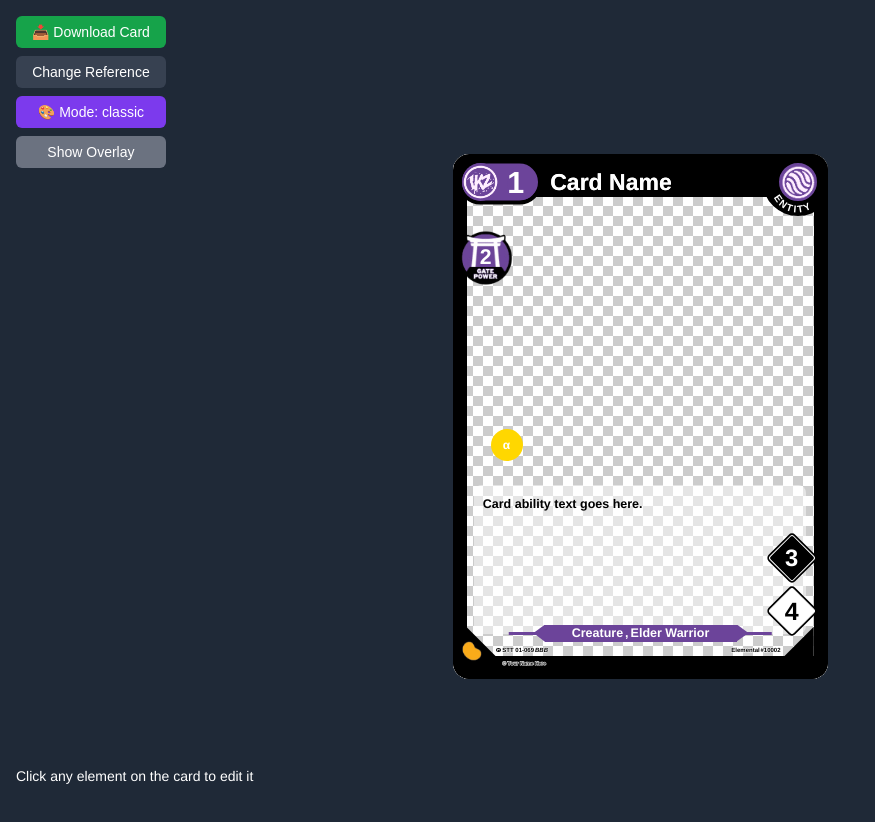
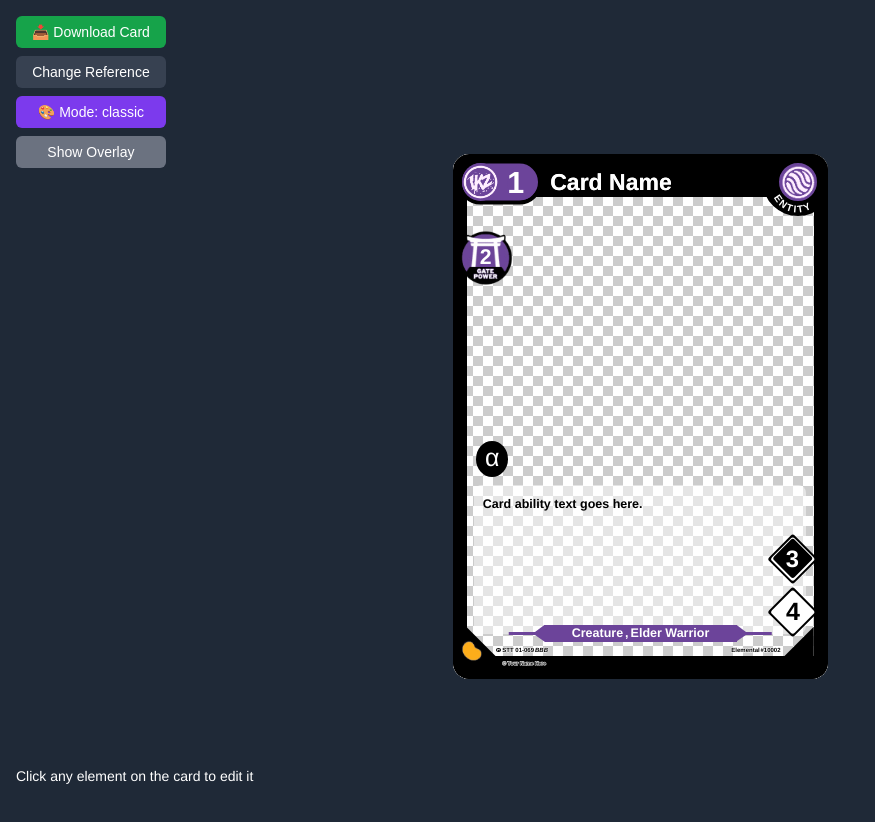
Before and after one commit to andrewtheiss/TCGMaker, a React (Vite) app: page / in a window 1280 px wide. Both pictures are taken after a click on the button "Hide Overlay". Shown: the top 822 px of the page, without its empty margins (0-875 px from the left). Built offline with nearby package versions, Linux system fonts and the light colour scheme.

Commit message:
About to do small adjustments to everything

```diff
--- a/src/CardCreator.jsx
+++ b/src/CardCreator.jsx
@@ -36,6 +36,8 @@ const CardCreator = () => {
     footerCenter: 'BBB',
     footerRarity: 'U',
     copyrightText: 'Your Name Here',
+    raritySymbol: 'α',
+    showRarityStamp: true,
     elementMode: 'classic',
     circularText: 'ENTITY',
     showLeftIcons: true,
@@ -144,7 +146,12 @@ const CardCreator = () => {
           backgroundColor: null,
           logging: false,
           useCORS: true,
-          allowTaint: true
+          allowTaint: true,
+          ignoreElements: (element) => {
+            // Ignore edit panel and overlay elements
+            return element.classList.contains('edit-panel') ||
+                   element.style.zIndex > 1020;
+          }
         });
 
         const link = document.createElement('a');
@@ -181,16 +188,21 @@ const CardCreator = () => {
   const EditPanel = () => {
     if (!selectedElement) return null;
 
-    const panelStyle = {
+    const outerPanelStyle = {
       position: 'absolute',
       top: '50px',
       right: '16px',
+      padding: '3px', // This creates the border thickness
+      backgroundColor: 'rgba(0, 0, 0, 0.1)', // Border color
+      borderRadius: '11px', // Slightly larger radius for outer border
+      zIndex: 50,
+    };
+
+    const innerPanelStyle = {
       backgroundColor: 'white',
-      borderRadius: '8px',
-      boxShadow: '0 10px 15px -3px rgba(0, 0, 0, 0.1)',
+      borderRadius: '8px', // Inner border radius
       padding: '16px',
       width: '256px',
-      zIndex: 50,
       ...helveticaFont
     };
 
@@ -213,7 +225,8 @@ const CardCreator = () => {
     };
 
     return (
-      <div style={panelStyle}>
+      <div style={outerPanelStyle}>
+        <div style={innerPanelStyle}>
           <h3 style={{ fontWeight: 'bold', marginBottom: '12px' }}>Edit {selectedElement}</h3>
 
         {selectedElement === 'cardName' && (
@@ -419,28 +432,45 @@ const CardCreator = () => {
 
         {selectedElement === 'rarity' && (
           <div>
-            {Object.entries(rarityColors).map(([rarity, color]) => (
+            <label style={{ fontSize: '14px', color: '#666', display: 'block', marginBottom: '4px', marginTop: '12px' }}>
+              <input
+                type="checkbox"
+                checked={cardData.showRarityStamp}
+                onChange={(e) => updateCardData('showRarityStamp', e.target.checked)}
+                style={{ marginRight: '8px' }}
+              />
+              Show Rarity Stamp
+            </label>
+
+            {cardData.showRarityStamp && (
+              <>
+                <label style={{ fontSize: '14px', color: '#666', display: 'block', marginBottom: '8px', marginTop: '12px' }}>
+                  Rarity Symbol
+                </label>
+                {[
+                  { symbol: 'α', name: 'Alpha' },
+                  { symbol: 'σ', name: 'Sigma' },
+                  { symbol: 'β', name: 'Beta' }
+                ].map(({ symbol, name }) => (
                   <button
-                key={rarity}
-                onClick={() => updateCardData('rarity', rarity)}
+                    key={symbol}
+                    onClick={() => updateCardData('raritySymbol', symbol)}
                     style={{
                       ...inputStyle,
-                  backgroundColor: cardData.rarity === rarity ? '#e5e7eb' : '#f9fafb',
+                      backgroundColor: cardData.raritySymbol === symbol ? '#e5e7eb' : '#f9fafb',
                       display: 'flex',
                       justifyContent: 'space-between',
                       alignItems: 'center',
-                  cursor: 'pointer'
-                }}
-              >
-                <span style={{ textTransform: 'capitalize' }}>{rarity}</span>
-                <div style={{
-                  width: '24px',
-                  height: '24px',
-                  borderRadius: '50%',
-                  backgroundColor: color
-                }} />
+                      cursor: 'pointer',
+                      marginBottom: '4px'
+                    }}
+                  >
+                    <span>{name}</span>
+                    <span style={{ fontSize: '20px', fontWeight: 'bold' }}>{symbol}</span>
                   </button>
                 ))}
+              </>
+            )}
           </div>
         )}
 
@@ -639,6 +669,7 @@ const CardCreator = () => {
         <button onClick={() => setSelectedElement(null)} style={buttonStyle}>
           Close
         </button>
+        </div>
       </div>
     );
   };
@@ -945,11 +976,11 @@ const CardCreator = () => {
 
                                   {/* CIRCULAR TEXT AREA - Text that curves around the outer perimeter */}
                   <CardElement elementType="circularText" style={{ position: 'absolute', top: 0, left: 0, width: '100%', height: '100%' }}>
-                    {/* CIRCULAR TEXT STROKE - First render with black stroke outline */}
+                    {/* CIRCULAR TEXT STROKE LEFT - First render with black stroke outline (counter-clockwise) */}
                     <svg
                       className="circular-text-stroke-svg"
                       width={`${220 * scale}px`}
-                      height={`${220 * scale}px`}
+                      height={`${520 * scale}px`}
                       style={{ position: 'absolute', top: 0, left: 0, zIndex: 1 }}
                     >
                       <defs>
@@ -977,6 +1008,43 @@ const CardCreator = () => {
                         }}
                       >
                         <textPath href="#circle-path-stroke" startOffset={`${cardData.textRotation}%`}>
+                          {cardData.circularText || 'GATE'}
+                        </textPath>
+                      </text>
+                    </svg>
+
+                    {/* CIRCULAR TEXT STROKE RIGHT - Second render with black stroke outline (clockwise) */}
+                    <svg
+                      className="circular-text-stroke-right-svg"
+                      width={`${220 * scale}px`}
+                      height={`${520 * scale}px`}
+                      style={{ position: 'absolute', top: 0, left: `${2 * scale}px`, zIndex: 1 }}
+                    >
+                      <defs>
+                                              <path
+                        id="circle-path-stroke-right"
+                        d={cardData.flipCircularText
+                          ? `M ${109.99 * scale} ${20 * scale} A ${110 * scale} ${105 * scale} 0 1 0 ${110 * scale} ${20 * scale}`
+                          : `M ${110 * scale} ${20 * scale} A ${105 * scale} ${105 * scale} 0 1 1 ${109.99 * scale} ${20 * scale}`
+                        }
+                      />
+                      </defs>
+                      <text
+                        className="circular-text-stroke-right"
+                        fontSize={`${40 * scale}px`}
+                        fill="transparent"
+                        fontWeight="900"
+                        stroke="black"
+                        strokeWidth={`${14 * scale}px`}
+                        strokeLinejoin="round"
+                        strokeLinecap="round"
+                        style={{
+                          ...helveticaFont,
+                          fontWeight: '900',
+                          letterSpacing: `${6.975 * scale}px`
+                        }}
+                      >
+                        <textPath href="#circle-path-stroke-right" startOffset={`${cardData.textRotation - 1}%`}>
                           {cardData.circularText || 'GATE'}
                         </textPath>
                       </text>
@@ -1416,12 +1484,14 @@ const CardCreator = () => {
             </div>
           </CardElement>
 
-          {/* Rarity Stamp (Alpha Logo) - positioned absolutely to card */}
+          {/* Rarity Stamp - positioned absolutely to card */}
+          {cardData.showRarityStamp ? (
             <CardElement elementType="rarity">
-            <div style={{
-              position: 'absolute',
-              left: `${152 * scale}px`,
-              top: `${1100 * scale}px`,
+              <div
+                style={{
+                  position: 'absolute',
+                  left: `${95 * scale}px`,
+                  top: `${1150 * scale}px`,
                   width: `${128 * scale}px`,
                   height: `${128 * scale}px`,
                   borderRadius: '50%',
@@ -1429,15 +1499,56 @@ const CardCreator = () => {
                   alignItems: 'center',
                   justifyContent: 'center',
                   color: 'white',
-              fontWeight: 'bold',
-              fontSize: `${48 * scale}px`,
+                  fontWeight: 'normal',
+                  fontSize: `${100 * scale}px`,
                   zIndex: 1010,
-              backgroundColor: rarityColors[cardData.rarity],
+                  backgroundColor: 'black',
+                  paddingBottom: `${15 * scale}px`,
+                  cursor: 'pointer',
+                  transition: 'all 0.3s',
+                  outline: selectedElement === 'rarity' ? '2px solid #3b82f6' : 'none',
                   ...helveticaFont
-            }}>
-              α
+                }}
+                onMouseEnter={(e) => {
+                  if (selectedElement !== 'rarity') {
+                    e.currentTarget.style.outline = '2px dashed rgba(59, 130, 246, 0.7)';
+                  }
+                }}
+                onMouseLeave={(e) => {
+                  if (selectedElement !== 'rarity') {
+                    e.currentTarget.style.outline = 'none';
+                  }
+                }}
+                onClick={() => setSelectedElement('rarity')}
+              >
+                {cardData.raritySymbol}
               </div>
             </CardElement>
+          ) : (
+            /* Hidden rarity stamp mouseover area */
+            <div
+              style={{
+                position: 'absolute',
+                left: `${95 * scale}px`,
+                top: `${1150 * scale}px`,
+                width: `${128 * scale}px`,
+                height: `${128 * scale}px`,
+                borderRadius: '50%',
+                cursor: 'pointer',
+                zIndex: 1010
+              }}
+              onMouseEnter={(e) => {
+                e.currentTarget.style.outline = '3px dashed rgba(255,255,255,0.7)';
+                e.currentTarget.style.backgroundColor = 'rgba(255,255,255,0.1)';
+              }}
+              onMouseLeave={(e) => {
+                e.currentTarget.style.outline = 'none';
+                e.currentTarget.style.backgroundColor = 'transparent';
+              }}
+              onClick={() => updateCardData('showRarityStamp', true)}
+              title="Click to show rarity stamp"
+            />
+          )}
 
           {/* Card Border - positioned absolutely to the outer edge */}
           {!cardData.fullArt && (
--- a/src/CardElements.jsx
+++ b/src/CardElements.jsx
@@ -63,14 +63,13 @@ const CardElements = ({
         pointerEvents: 'auto'
       }}>
         <div style={{ position: 'relative', height: '100%', display: 'flex', alignItems: 'center' }}>
-                     {/* Left diamond edge */}
-           <div style={{
-             height: '100%',
-             width: '12px',
-             backgroundColor: cardColors[cardData.cardColor].bg,
-             clipPath: 'polygon(0px 50%, 96% 0px, 100% 104%)',
-             marginLeft: '2px'
-           }} />
+          {/* Left triangle edge using SVG */}
+          <svg width="12" height={currentMode.typeLine.height} style={{ marginLeft: '2px' }}>
+            <polygon
+              points={`-1,${parseFloat(currentMode.typeLine.height)/2} 11,-0.5 11,${currentMode.typeLine.height}`}
+              fill={cardColors[cardData.cardColor].bg}
+            />
+          </svg>
 
           {/* Main type bar */}
           <CardElement elementType="type" style={{ height: '100%' }}>
@@ -102,13 +101,15 @@ const CardElements = ({
             </div>
           </CardElement>
 
-                     {/* Right diamond edge */}
-           <div style={{
-             height: '100%',
-             width: '13px',
-             backgroundColor: cardColors[cardData.cardColor].bg,
-             clipPath: 'polygon(0px -1px, 100% 50%, 0px 104%)'
-           }} />
+          {/* Right triangle edge using SVG */}
+          <svg width="13" height={currentMode.typeLine.height}>
+            <polygon
+              points={`0,-0.5 12,${parseFloat(currentMode.typeLine.height)/2} -0.5,${currentMode.typeLine.height
+
+              }`}
+              fill={cardColors[cardData.cardColor].bg}
+            />
+          </svg>
         </div>
       </div>
 
@@ -174,54 +175,102 @@ const CardElements = ({
           }}>
             {/* Power Box - Top */}
             <div style={{
+              position: 'absolute',
+              top: '-19px',
+              left: 0,
+              zIndex: 999
+            }}>
+              {/* Outer black border */}
+              <div style={{
+                width: `${142 * scale}px`,
+                height: `${142 * scale}px`,
+                backgroundColor: 'black',
+                transform: currentMode.statsDiamonds.transform,
+                borderRadius: currentMode.statsDiamonds.borderRadius,
+                display: 'flex',
+                alignItems: 'center',
+                justifyContent: 'center'
+              }}>
+                {/* White border */}
+                <div style={{
                   width: `${128 * scale}px`,
                   height: `${128 * scale}px`,
+                  backgroundColor: 'white',
+                  borderRadius: currentMode.statsDiamonds.borderRadius,
+                  display: 'flex',
+                  alignItems: 'center',
+                  justifyContent: 'center'
+                }}>
+                  {/* Inner content */}
+                  <div style={{
+                    width: `${116 * scale}px`,
+                    height: `${116 * scale}px`,
                     backgroundColor: currentMode.statsDiamonds.powerBg,
                     color: currentMode.statsDiamonds.powerColor,
                     display: 'flex',
                     alignItems: 'center',
                     justifyContent: 'center',
                     fontWeight: 'bold',
-              transform: currentMode.statsDiamonds.transform,
                     borderRadius: currentMode.statsDiamonds.borderRadius,
                     fontSize: `${95 * scale}px`,
-              border: `${6 * scale}px solid white`,
-                             boxShadow: `0 0 0 ${7 * scale}px black`,
-               ...helveticaFont,
-               position: 'absolute',
-               top: '-19px',
-              left: 0,
-              zIndex: 999
+                    ...helveticaFont
                   }}>
                     <span style={{ transform: 'rotate(-45deg)' }}>
                       {cardData.power}
                     </span>
                   </div>
+                </div>
+              </div>
+            </div>
 
             {/* Toughness Box - Bottom */}
             <div style={{
+              position: 'absolute',
+              top: `${134 * scale}px`,
+              left: 0,
+              zIndex: 999
+            }}>
+              {/* Outer black border */}
+              <div style={{
+                width: `${142 * scale}px`,
+                height: `${142 * scale}px`,
+                backgroundColor: 'black',
+                transform: currentMode.statsDiamonds.transform,
+                borderRadius: currentMode.statsDiamonds.borderRadius,
+                display: 'flex',
+                alignItems: 'center',
+                justifyContent: 'center'
+              }}>
+                {/* White border */}
+                <div style={{
                   width: `${128 * scale}px`,
                   height: `${128 * scale}px`,
+                  backgroundColor: 'white',
+                  borderRadius: currentMode.statsDiamonds.borderRadius,
+                  display: 'flex',
+                  alignItems: 'center',
+                  justifyContent: 'center'
+                }}>
+                  {/* Inner content */}
+                  <div style={{
+                    width: `${116 * scale}px`,
+                    height: `${116 * scale}px`,
                     backgroundColor: currentMode.statsDiamonds.toughnessBg,
                     color: currentMode.statsDiamonds.toughnessColor,
                     display: 'flex',
                     alignItems: 'center',
                     justifyContent: 'center',
                     fontWeight: 'bold',
-              transform: currentMode.statsDiamonds.transform,
                     borderRadius: currentMode.statsDiamonds.borderRadius,
                     fontSize: `${100 * scale}px`,
-              border: `${6 * scale}px solid white`,
-              boxShadow: `0 0 0 ${7 * scale}px black`,
-              ...helveticaFont,
-              position: 'absolute',
-              top: `${134 * scale}px`,
-              left: 0,
-              zIndex: 999
+                    ...helveticaFont
                   }}>
                     <span style={{ transform: 'rotate(-45deg)' }}>
                       {cardData.toughness}
                     </span>
+                  </div>
+                </div>
+              </div>
             </div>
           </div>
         </CardElement>
@@ -236,24 +285,46 @@ const CardElements = ({
             bottom: `${180 * scale}px`,
             zIndex: 1012
           }}>
+            <div style={{ zIndex: 999 }}>
+              {/* Outer black border */}
+              <div style={{
+                width: `${142 * scale}px`,
+                height: `${142 * scale}px`,
+                backgroundColor: 'black',
+                transform: currentMode.statsDiamonds.transform,
+                borderRadius: currentMode.statsDiamonds.borderRadius,
+                display: 'flex',
+                alignItems: 'center',
+                justifyContent: 'center'
+              }}>
+                {/* White border */}
                 <div style={{
                   width: `${128 * scale}px`,
                   height: `${128 * scale}px`,
+                  backgroundColor: 'white',
+                  borderRadius: currentMode.statsDiamonds.borderRadius,
+                  display: 'flex',
+                  alignItems: 'center',
+                  justifyContent: 'center'
+                }}>
+                  {/* Inner content */}
+                  <div style={{
+                    width: `${112 * scale}px`,
+                    height: `${112 * scale}px`,
                     backgroundColor: currentMode.statsDiamonds.powerBg,
                     color: currentMode.statsDiamonds.powerColor,
                     display: 'flex',
                     alignItems: 'center',
                     justifyContent: 'center',
                     fontWeight: 'bold',
-              transform: currentMode.statsDiamonds.transform,
                     borderRadius: currentMode.statsDiamonds.borderRadius,
                     fontSize: `${80 * scale}px`,
-              border: `${8 * scale}px solid white`,
-              boxShadow: `0 0 0 ${7 * scale}px black`,
-              ...helveticaFont,
-              zIndex: 999
+                    ...helveticaFont
                   }}>
                     <span style={{ transform: 'rotate(-45deg)' }}>2</span>
+                  </div>
+                </div>
+              </div>
             </div>
           </div>
         </CardElement>
```
Also changed, not shown: src/assets/bean.png. Lines whose indentation alone changed are shown as unchanged.
